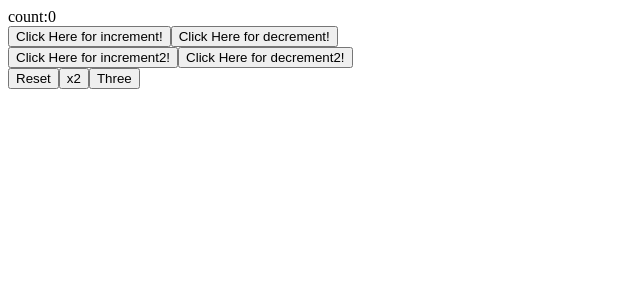
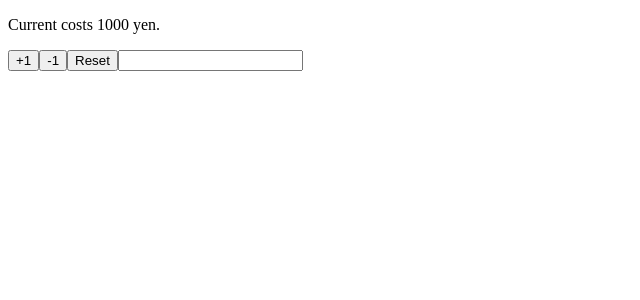
Before and after one commit to banban-22/react-hooks-101, a React (Create React App) app: page / in a window 1280 px wide. Shown: the top 300 px of the page, without its empty margins (0-640 px from the left). Built offline with nearby package versions, Linux system fonts and the light colour scheme.

Commit message:
created multiple useStates

```diff
--- a/src/App.js
+++ b/src/App.js
@@ -1,60 +1,34 @@
 import React, { useState } from 'react';
 
-const App = () => {
-  const [count, setCount] = useState(0);
-
-  const increment = () => {
-    if (count < 100) setCount(count + 1);
-  };
-
-  const decrement = () => {
-    if (count > 0) {
-      setCount(count - 1);
-    }
-  };
-
-  const increment2 = () => {
-    setCount((previousCount) => previousCount + 1);
-  };
-
-  const decrement2 = () => {
-    setCount((previousCount) => previousCount - 1);
-  };
+const App = (props) => {
+  const [name, setName] = useState(props.name);
+  const [price, setPrice] = useState(props.price);
 
   const reset = () => {
-    setCount(0);
-  };
-
-  const double = () => {
-    setCount(count * 2);
-  };
-
-  const three = () => {
-    if (count % 3 === 0) {
-      setCount(count / 3);
-    } else {
-      return count;
-    }
+    setPrice(props.price);
+    setName(props.name);
   };
 
   return (
     <>
-      <div>count:{count}</div>
-      <div>
-        <button onClick={increment}>Click Here for increment!</button>
-        <button onClick={decrement}>Click Here for decrement!</button>
-      </div>
-      <div>
-        <button onClick={increment2}>Click Here for increment2!</button>
-        <button onClick={decrement2}>Click Here for decrement2!</button>
-      </div>
-      <div>
-        <button onClick={reset}>Reset</button>
-        <button onClick={double}>x2</button>
-        <button onClick={three}>Three</button>
-      </div>
+      <p>
+        Current {name} costs {price} yen.
+      </p>
+      <button onClick={() => setPrice(price + 1)}>+1</button>
+      <button onClick={() => setPrice(price - 1)}>-1</button>
+      <button onClick={reset}>Reset</button>
+      <input
+        type="text"
+        value={name}
+        onChange={(e) => setName(e.target.value)}
+      />
     </>
   );
 };
 
+App.defaultProps = {
+  name: '',
+  price: 1000,
+};
+
 export default App;
```
